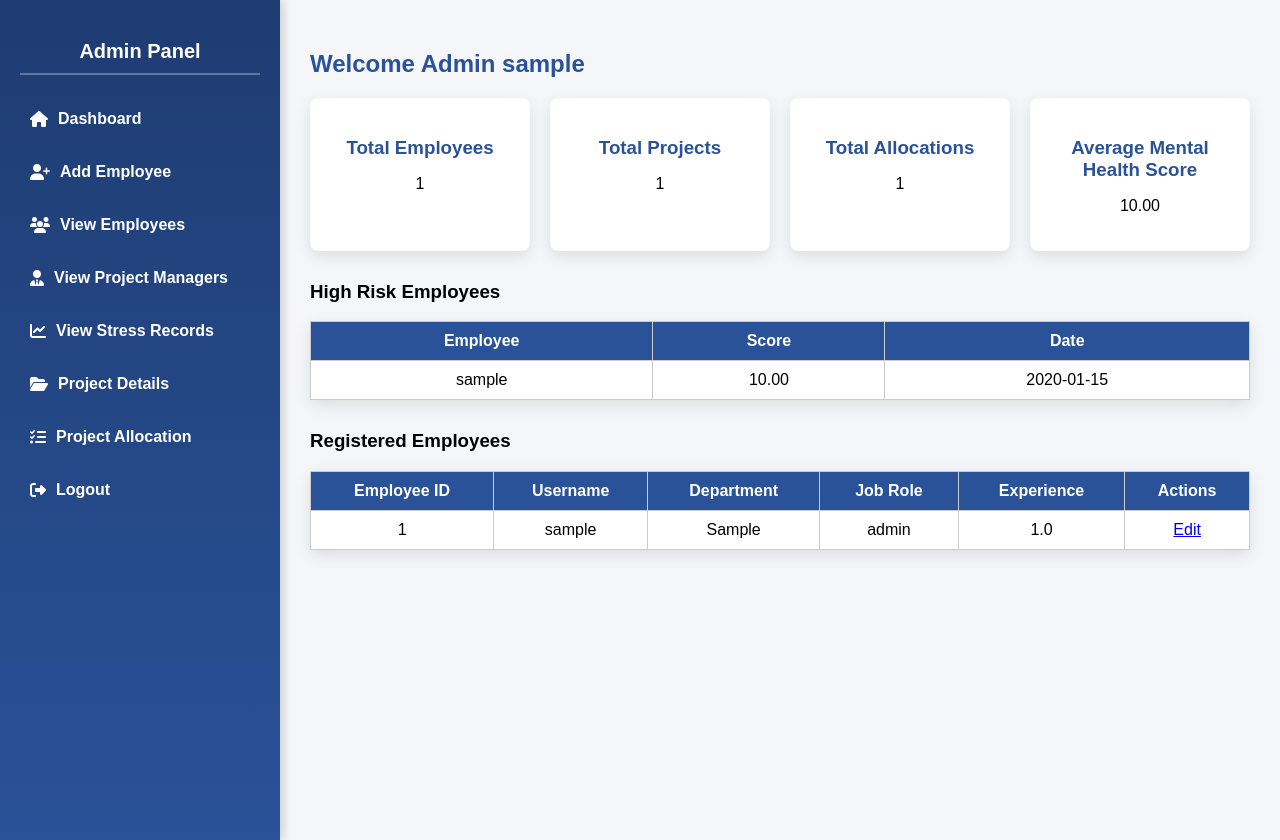
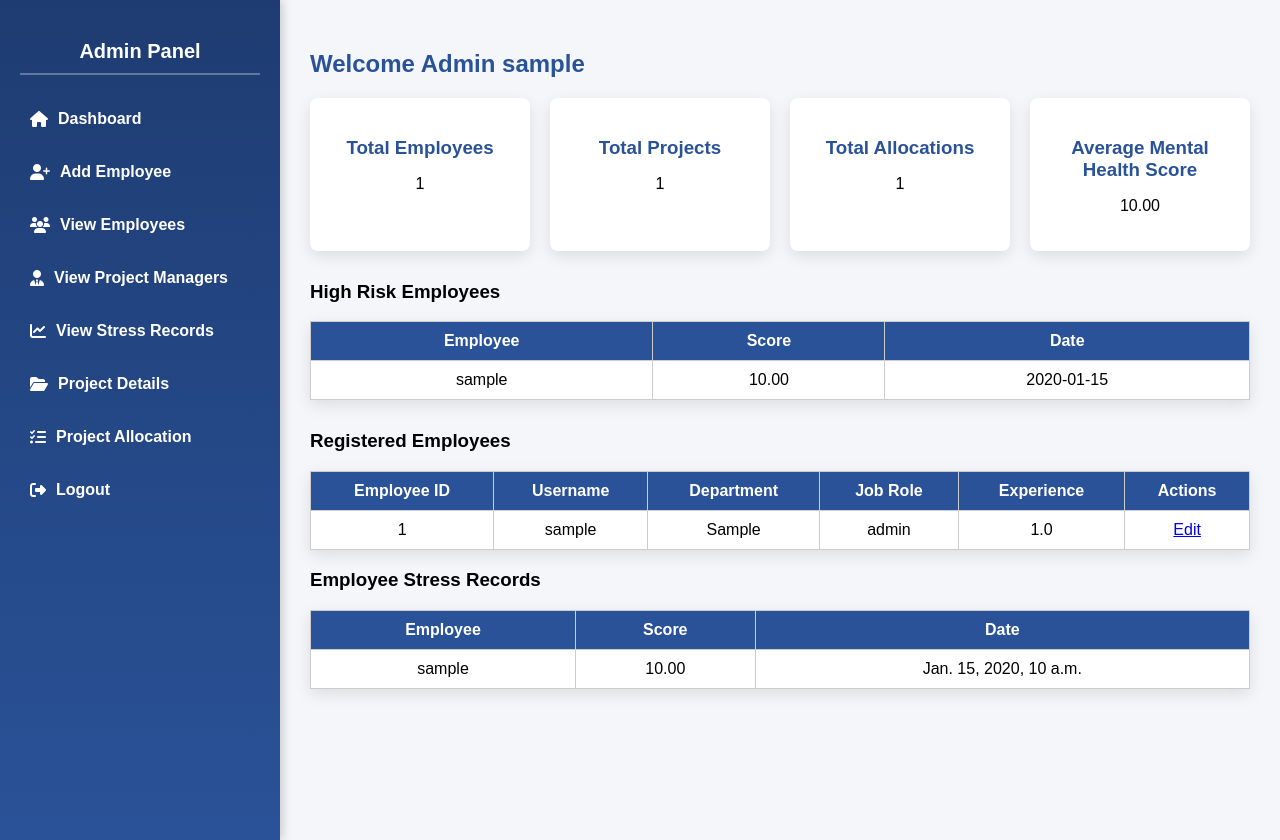
Before and after one commit to dilburroshanmohamed/Main-Project, a Django app: page /admin-dashboard/ in a window 1280 px wide. Run offline with Django 5.2, Linux system fonts and the light colour scheme; a user stored in the database is signed in; tables that the repository leaves empty hold one stand-in row (values such as "Sample post"); parts of the project's set-up code (start-up, migrations or seed data) failed here and were passed over.

Commit message:
Add employee stress records table to admin dashboard

```diff
--- a/stressapp/views.py
+++ b/stressapp/views.py
@@ -60,6 +60,7 @@ def admin_dashboard(request):
 
     return render(request, 'admin_dashboard.html', {
         'employees': employees,
+        'records': records,   # ✅ ADD THIS LINE
         'total_employees': total_employees,
         'total_projects': total_projects,
         'total_allocations': total_allocations,
--- a/templates/admin_dashboard.html
+++ b/templates/admin_dashboard.html
@@ -208,6 +208,33 @@
             {% endfor %}
         </table>
 
+
+        <h3>Employee Stress Records</h3>
+
+<table border="1" width="100%">
+<tr>
+<th>Employee</th>
+<th>Score</th>
+<th>Date</th>
+</tr>
+
+{% for record in records %}
+
+<tr>
+<td>{{ record.user.username }}</td>
+<td>{{ record.mental_health_score|floatformat:2 }}</td>
+<td>{{ record.created_at }}</td>
+</tr>
+
+{% empty %}
+
+<tr>
+<td colspan="3">No records found</td>
+</tr>
+
+{% endfor %}
+
+</table>
     </div>
 </div>
 
```
